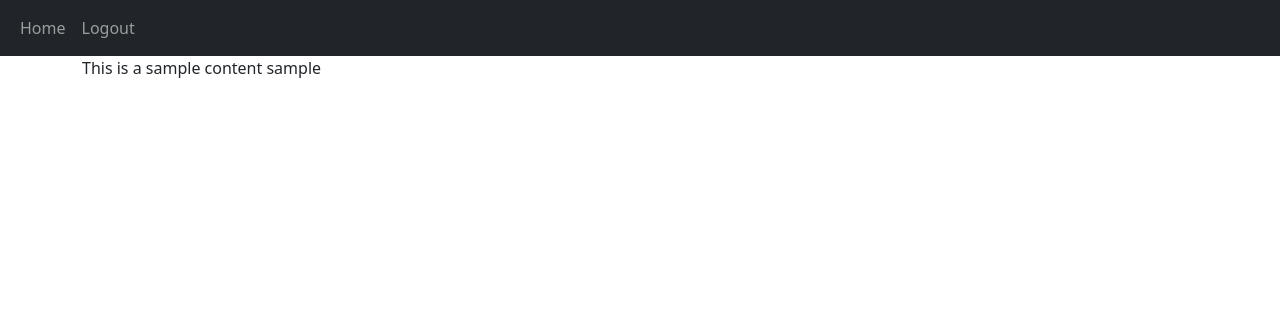
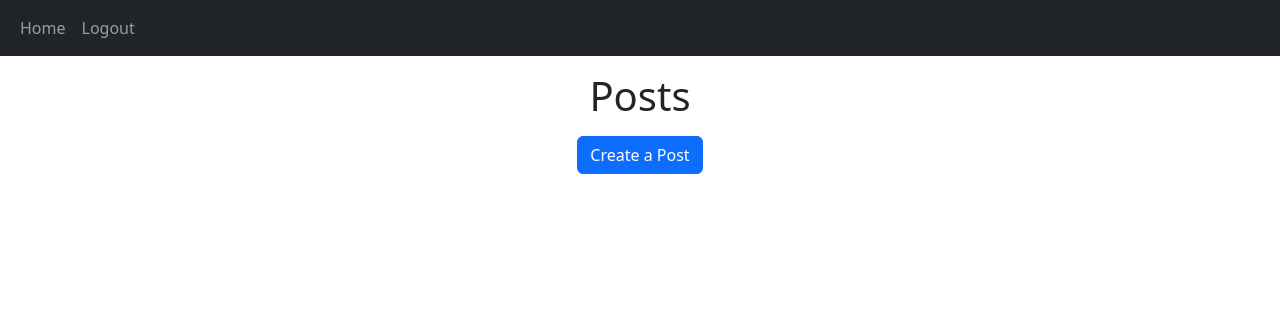
Before and after one commit to dennx2/Flask-Blogging, a Flask app: page / in a window 1280 px wide. Shown: the top 316 px of the page. Run offline with Flask 3, Linux system fonts and the light colour scheme; the visitor is signed in with stand-in values (Sample User, id 1); data that the repository does not hold is empty; parts of the project's set-up code (start-up, migrations or seed data) failed here and were passed over.

Commit message:
added contents to home page

```diff
--- a/website/templates/create_post.html
+++ b/website/templates/create_post.html
@@ -10,7 +10,8 @@ New Post
         <textarea class="form-control" name="text" id="text" rows="3" placeholder="Post content"></textarea>
     </div>
     <div class="text-center">
-        <button type="submit" class="btn btn-primary">Add Post</button>
+        <a class="btn btn-secondary" href="/" role="button">Back</a>
+        <button type="submit" class="btn btn-primary">Post</button>
     </div>
 </form>
 {% endblock %}
--- a/website/templates/home.html
+++ b/website/templates/home.html
@@ -1,8 +1,35 @@
 {% extends "layout/base.html" %}
 {% block title %}
-    Home
+Home
 {% endblock %}
 
 {% block content %}
-    This is a sample content {{user.username}}
+<h1 class=" text-center my-3">Posts</h1>
+<div id="posts">
+    {% for post in posts %}
+    <div class="card border-dark my-3">
+        <div class="card-header d-flex justify-content-between align-items-center">
+            <a href="/posts/{{post.user.username}}">{{post.user.username}}</a>
+            {% if user.id == post.author %}
+            <ul class="dropdown open">
+                <button class="btn btn-secondary dropdown-toggle" type="button" id="triggerId" data-bs-toggle="dropdown"
+                    aria-haspopup="true" aria-expanded="false"></button>
+                <li class="dropdown-menu" aria-labelledby="triggerId">
+                    <a class="dropdown-item" href="/delete-post/{{post.id}}">Delete</a>
+                </li>
+            </ul>
+            {% endif %}
+        </div>
+        <div class="card-body">
+            <p class="card-text">{{post.text}}</p>
+        </div>
+        <div class="card-footer text-muted">{{post.date_created.strftime('%Y-%m-%d %H:%M:%S')}}</div>
+    </div>
+    {% endfor %}
+    <div class="text-center">
+        <a class="btn btn-primary" href="/create-post" role="button">Create a Post</a>
+    </div>
+</div>
+
+
 {% endblock %}
--- a/website/templates/posts.html
+++ b/website/templates/posts.html
@@ -1,8 +1,8 @@
 {% extends "layout/base.html" %}
 {% block title %}
-    Home
+    {{username}}'s Posts
 {% endblock %}
 
 {% block content %}
-    This is a sample content
+    <h3 class="text-center my-3">{{username}}'s Posts</h3>
 {% endblock %}
--- a/website/views.py
+++ b/website/views.py
@@ -1,15 +1,19 @@
-from flask import Blueprint, render_template, request, flash
+from flask import Blueprint, render_template, request, flash, redirect, url_for
 from flask_login import login_required, current_user
 from .models.posts import Post
+from .models.users import User
 from . import db
 
 views = Blueprint("views", __name__)
+
 
 @views.route("/")
 @views.route("/home")
 @login_required
 def home():
-    return render_template("home.html")
+    posts = Post.query.all()
+    return render_template("home.html", posts=posts)
+
 
 @views.route('/create-post', methods=['GET', 'POST'])
 @login_required
@@ -23,4 +27,30 @@ def create_post():
             db.session.add(post)
             db.session.commit()
             flash("Post created!", category="success")
+            return redirect(url_for("views.home"))
     return render_template("create_post.html")
+
+@views.route('/delete-post/<id>')
+@login_required
+def delete_post(id):
+    post = Post.query.filter_by(id=id).first()
+    if not post:
+        flash("Post does not exist", category="error")
+    elif current_user.id != post.author:
+        flash("You do not have permission to delete this post.", category="error")
+    else:
+        db.session.delete(post)
+        db.session.commit()
+        flash("Post deleted.", category="success")
+    return redirect(url_for("views.home"))
+
+@views.route("/posts/<username>")
+@login_required
+def posts(username):
+    user = User.query.filter_by(username=username).first()
+    if not user:
+        flash("No user with that username exist.", category="error")
+        return render_template(url_for("views.home"))
+
+    posts = user.posts
+    return render_template("posts.html", posts=posts, username=username)
```
